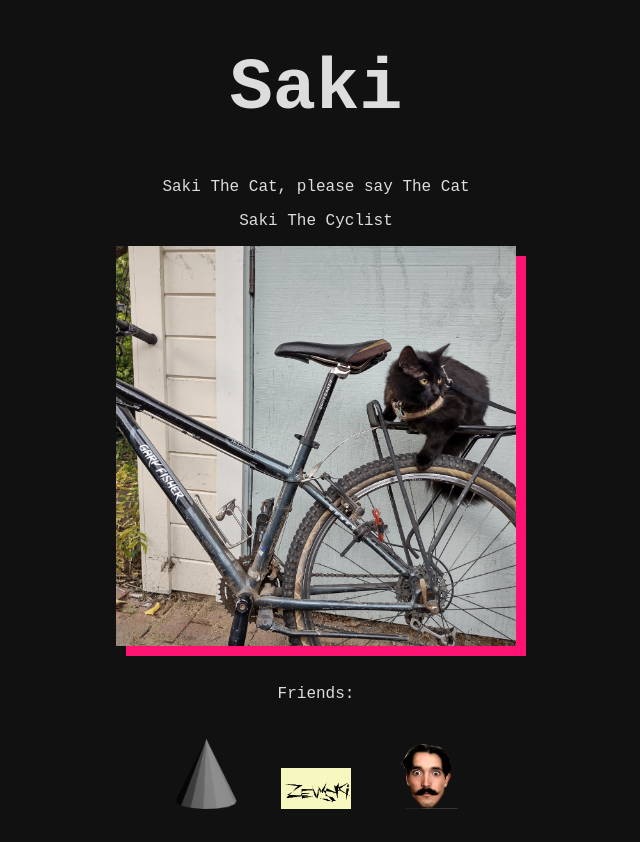
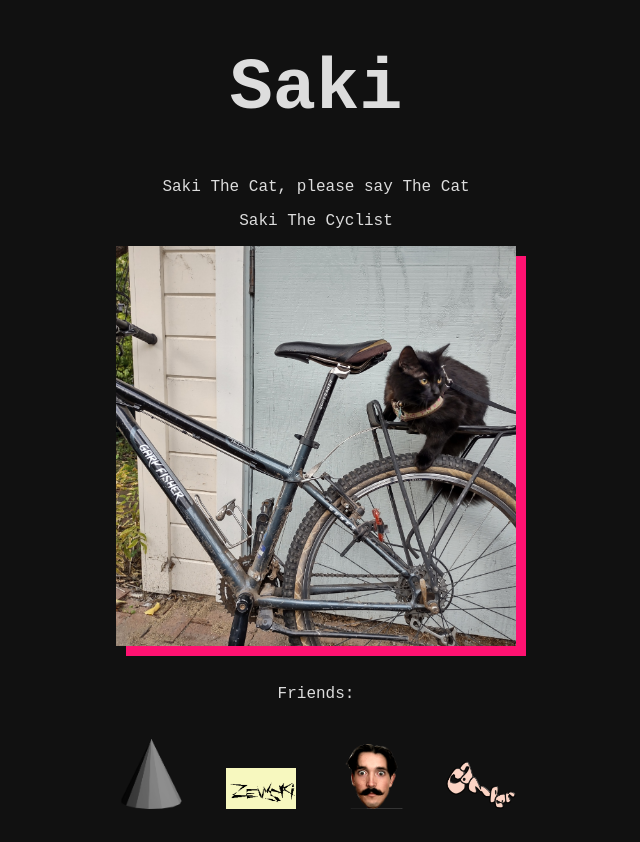
Before and after one commit to sakithecat/sakithecat.github.io, a plain HTML site: page index.html in a window 1280 px wide. Shown: the whole page, without its empty margins (324-964 px from the left). Drawn offline with nearby package versions, Linux system fonts and the light colour scheme.

Commit message:
added camper

```diff
--- a/index.html
+++ b/index.html
@@ -2,7 +2,7 @@
 <head>
 <link rel = "stylesheet" href = "main.css">
     <script src="https://unpkg.com/vue@3"></script>
-    <title>{{cat_names[name_index]}} The Cat</title>
+    <title>Saki The Cat</title>
 
 </head>
 <body>
@@ -17,6 +17,7 @@
             <a  href="https://menchine.com"><img class="img100" src="/img/friends/cone.png"></a>
             <a href="https://zewski.net"><img class="img100" src="/img/friends/zewski.png"></a>
             <a  href="https://mjustin.net"><img class="img100" src="/img/friends/michael.png"></a>
+            <a  href="https://studiocamper.net"><img class="img100" src="/img/friends/camper_logo.png"></a>
         </div>
     </div>
 </body>
```
Also changed, not shown: img/friends/camper_logo.png (added).
